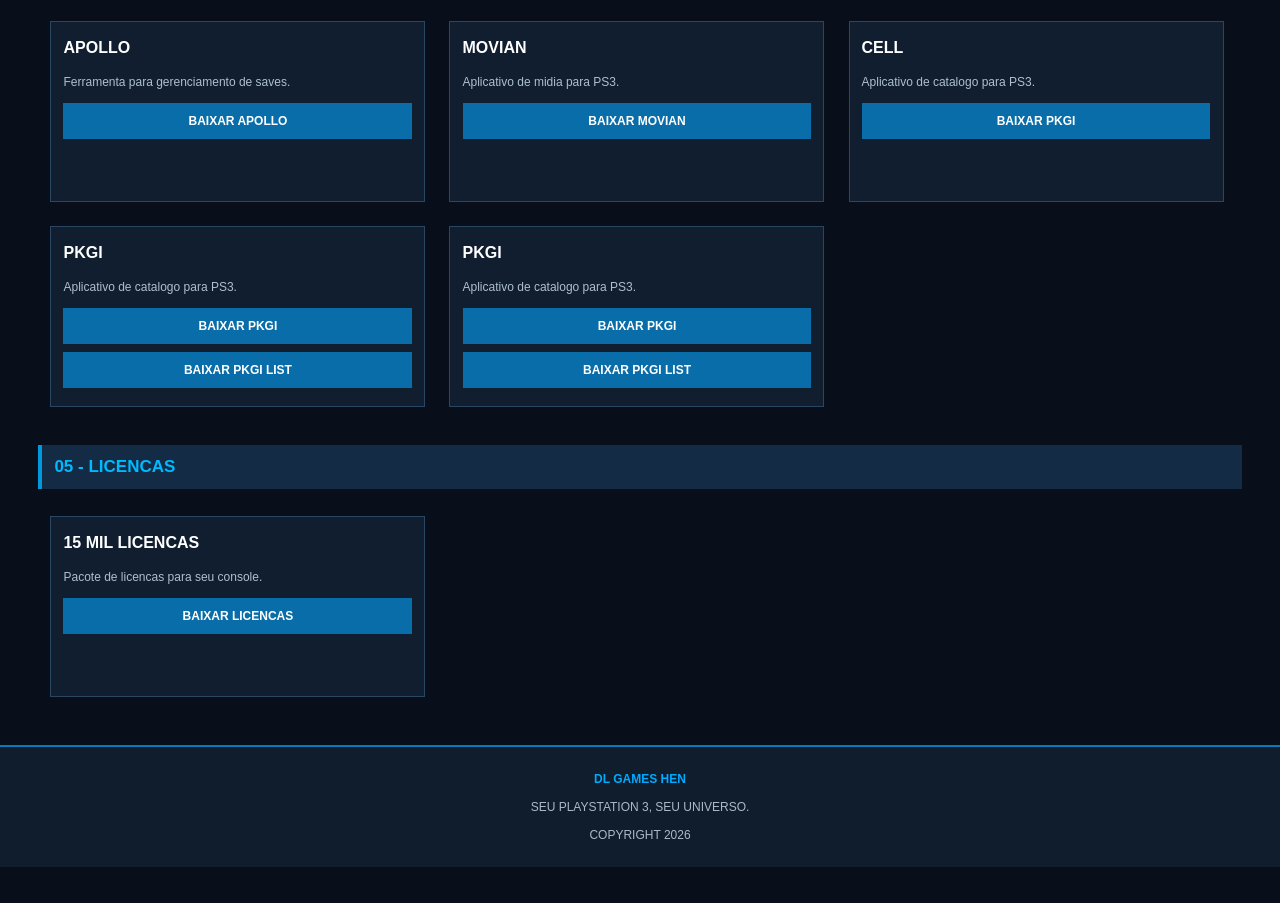
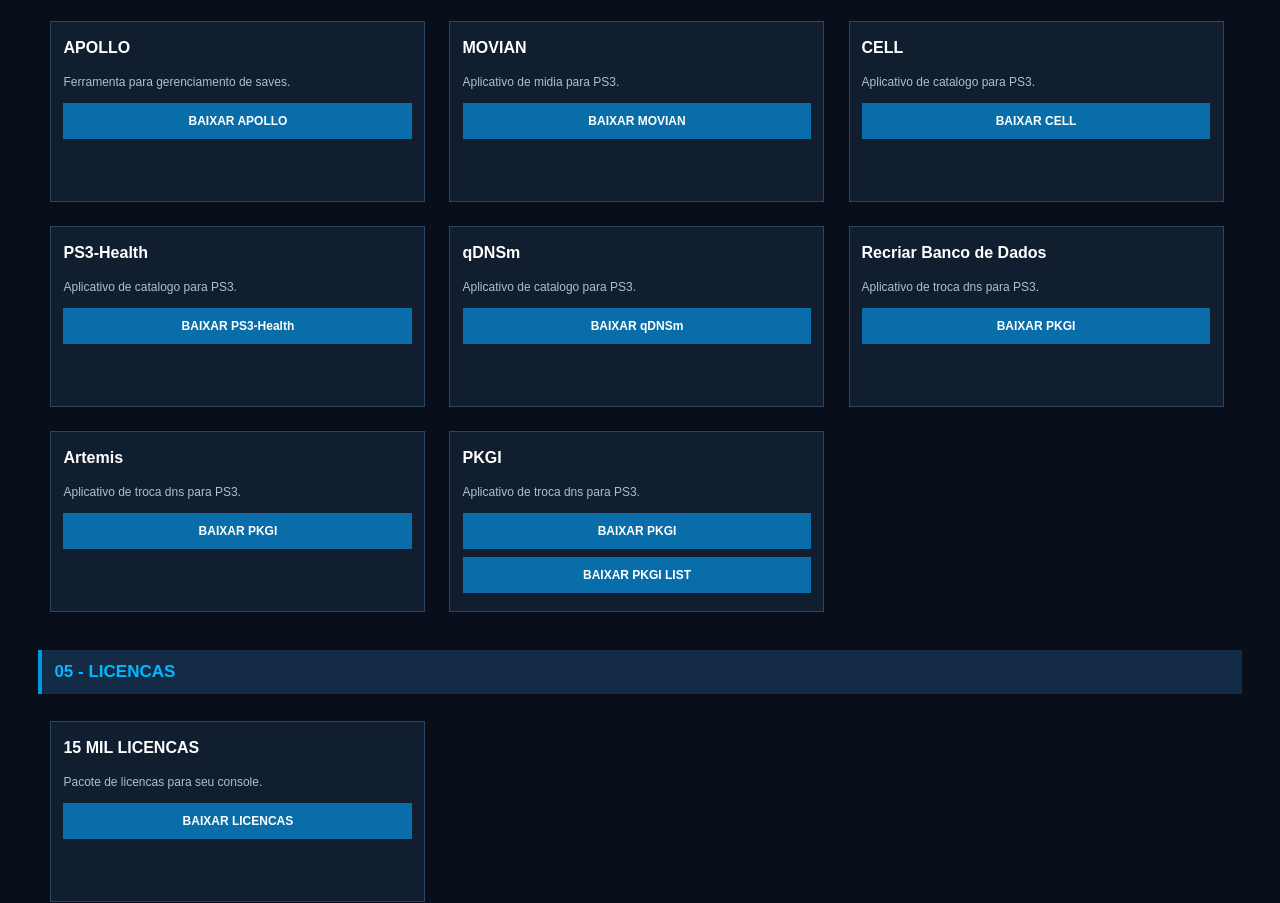
Before and after one commit to Danielstoreps3/DLHEN, a plain HTML site: page index.html in a window 1280 px wide. Shown: the part 1586-2489 px from the top of the page. Before the commit the page ends 2453 px from the top, so only its background shows below. Drawn offline with Linux system fonts and the light colour scheme.

Commit message:
Update index.html

```diff
--- a/index.html
+++ b/index.html
@@ -270,17 +270,31 @@ body {
 <div class="card">
     <h3>CELL</h3>
     <p>Aplicativo de catalogo para PS3.</p>
-    <a class="botao" href="https://www.mediafire.com/file/zdlqwp5aofcun7g/CELL-1.1.6.3_DLGAMES.pkg/file">BAIXAR PKGI</a>
+    <a class="botao" href="https://www.mediafire.com/file/zdlqwp5aofcun7g/CELL-1.1.6.3_DLGAMES.pkg/file">BAIXAR CELL</a>
+</div>
+    <div class="card">
+    <h3>PS3-Health</h3>
+    <p>Aplicativo de catalogo para PS3.</p>
+    <a class="botao" href="https://www.mediafire.com/file/zvlpv9v0naxq50h/PS3-Health-v2.4.0_DLGAMES.pkg/file">BAIXAR PS3-Health</a>
+</div>
+    <div class="card">
+    <h3>qDNSm</h3>
+    <p>Aplicativo de catalogo para PS3.</p>
+    <a class="botao" href="https://www.mediafire.com/file/id4guiuu3kjwkah/qDNSm-Installer_DLGAMES.pkg/file">BAIXAR qDNSm</a>
+</div>
+    <div class="card">
+    <h3>Recriar Banco de Dados</h3>
+    <p>Aplicativo de troca dns para PS3.</p>
+    <a class="botao" href="https://www.mediafire.com/file/68h1ysenn4e3kxr/Recriar_Banco_de_Dados_DLGAMES.pkg/file">BAIXAR PKGI</a>
+</div>
+     <div class="card">
+    <h3>Artemis</h3>
+    <p>Aplicativo de troca dns para PS3.</p>
+    <a class="botao" href="https://www.mediafire.com/file/6unmndmd3h869ns/ArtemisPS3_DLGAMES.pkg/file">BAIXAR PKGI</a>
 </div>
     <div class="card">
     <h3>PKGI</h3>
-    <p>Aplicativo de catalogo para PS3.</p>
-    <a class="botao" href="https://www.mediafire.com/file/m8a3xqcegirub0x/PKGI_V1.30_DLGAMES.pkg/file">BAIXAR PKGI</a>
-    <a class="botao" href="https://www.mediafire.com/file/9se5kot0y5o9o0u/PKGi_LIST_DLGAMES.pkg/file">BAIXAR PKGI LIST</a>
-</div>
-    <div class="card">
-    <h3>PKGI</h3>
-    <p>Aplicativo de catalogo para PS3.</p>
+    <p>Aplicativo de troca dns para PS3.</p>
     <a class="botao" href="https://www.mediafire.com/file/m8a3xqcegirub0x/PKGI_V1.30_DLGAMES.pkg/file">BAIXAR PKGI</a>
     <a class="botao" href="https://www.mediafire.com/file/9se5kot0y5o9o0u/PKGi_LIST_DLGAMES.pkg/file">BAIXAR PKGI LIST</a>
 </div>
```
